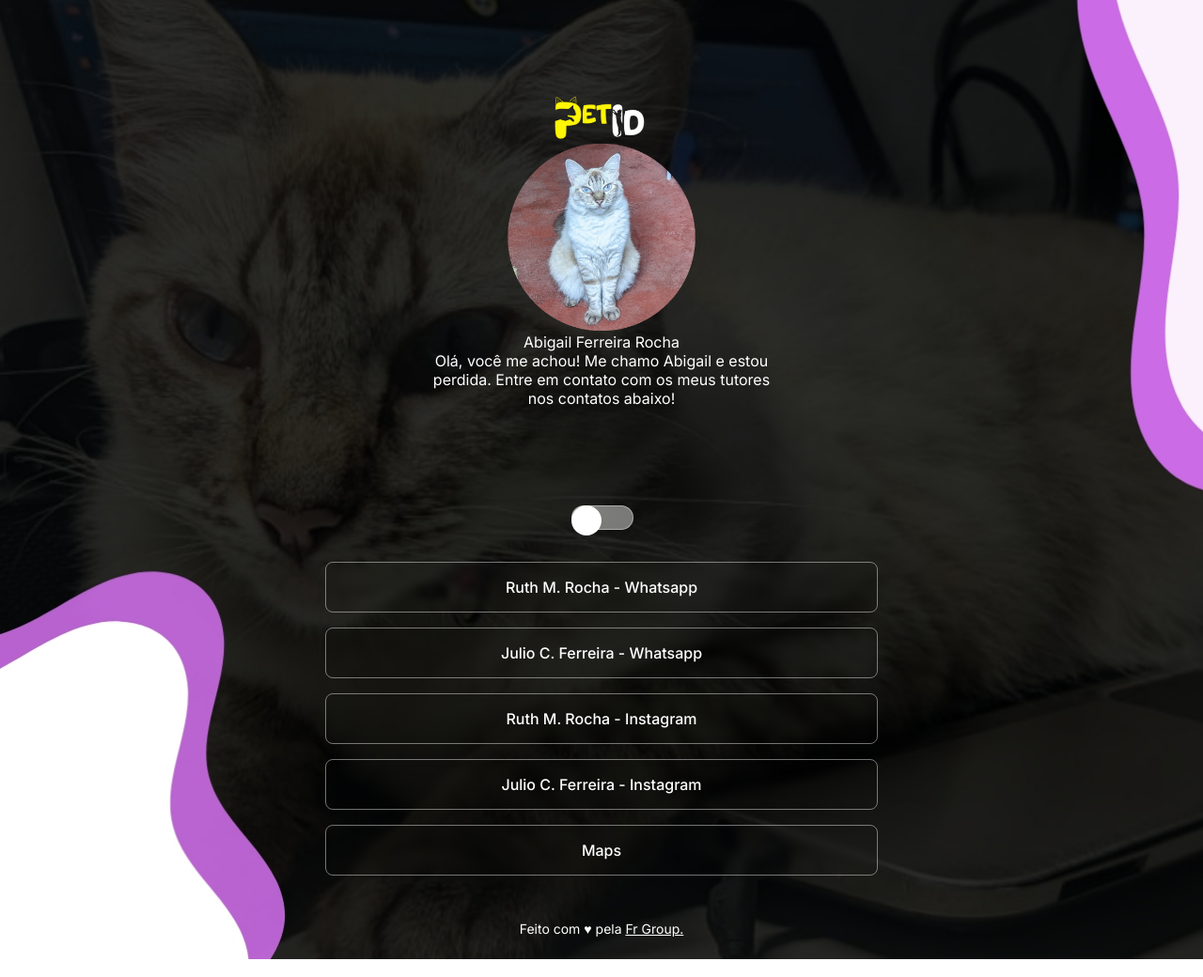
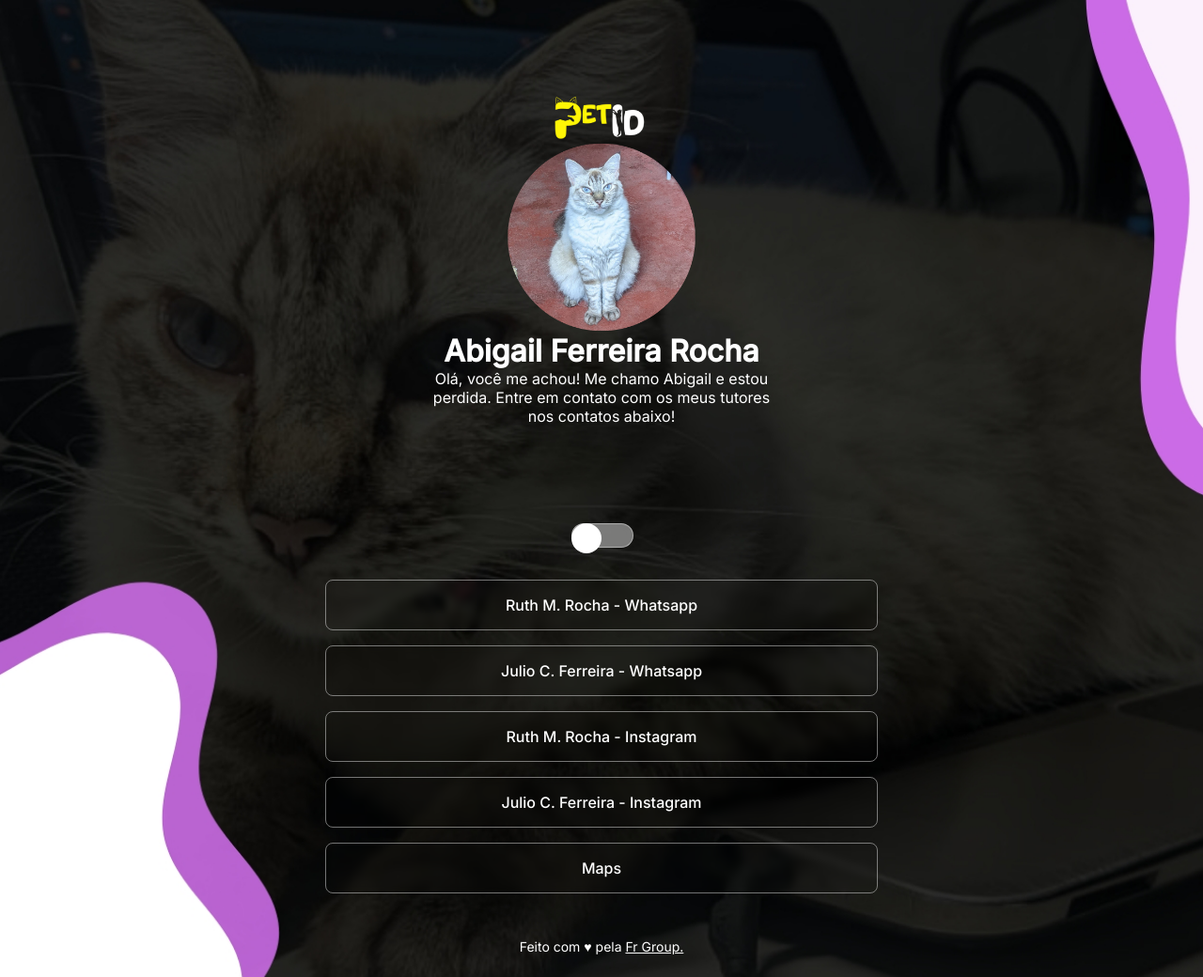
Before and after one commit to jcferreiraa/jcferreiraa.github.io, a plain HTML site: page index.html in a window 1280 px wide. Shown: the whole page at 94% size. Drawn offline with nearby package versions, Linux system fonts and the light colour scheme; a script that the page names is missing.

Commit message:
Update index.html

```diff
--- a/index.html
+++ b/index.html
@@ -20,7 +20,7 @@
         <div id="profile">
             <img src="./assets/avatar.png" alt="">
 
-            <p>Abigail Ferreira Rocha</p>
+            <h1>Abigail Ferreira Rocha</h1>
 
             <p>Olá, você me achou! Me chamo Abigail e estou perdida. Entre em contato com os meus tutores nos contatos abaixo!</p>
         </div>
```
